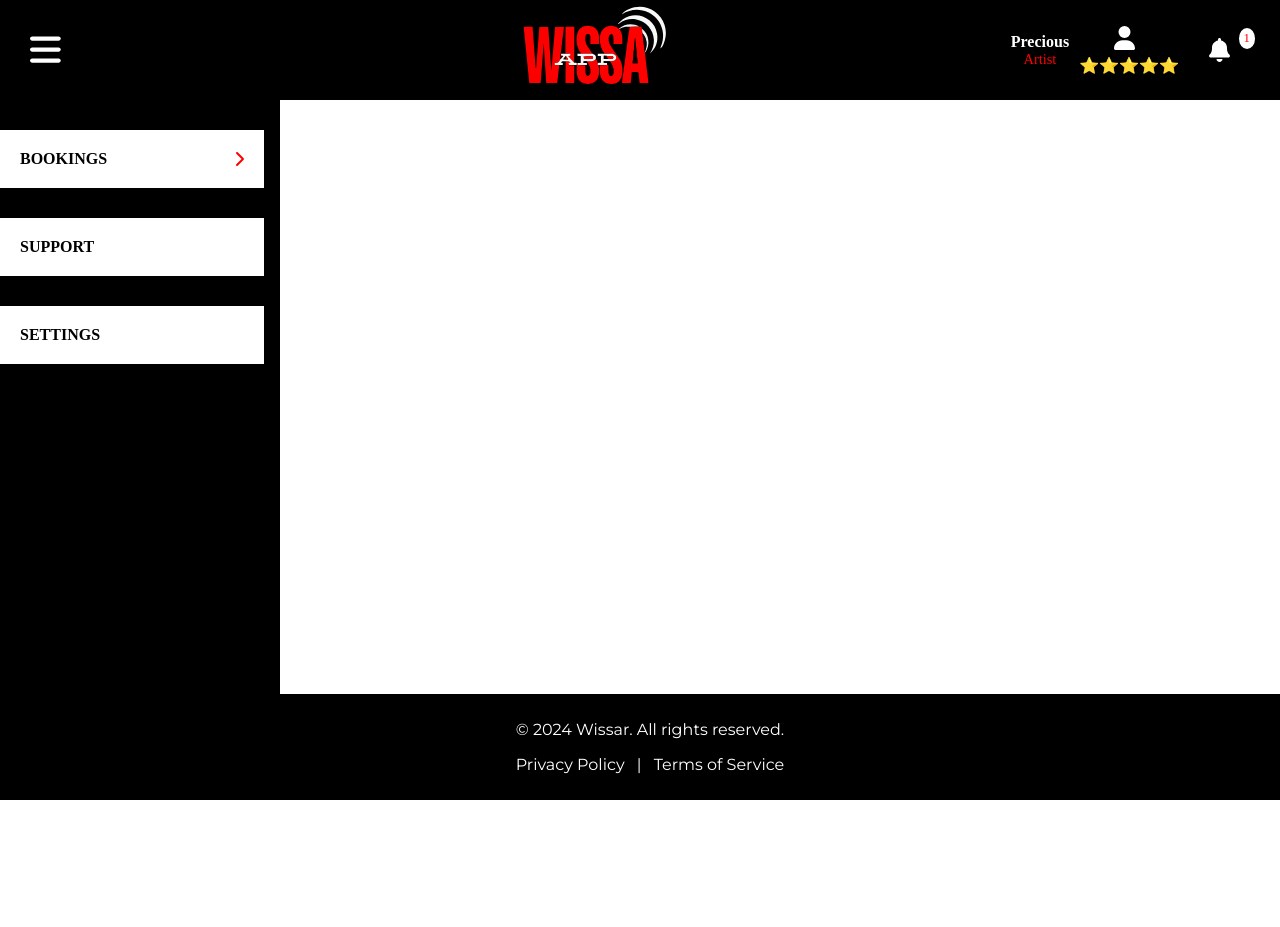
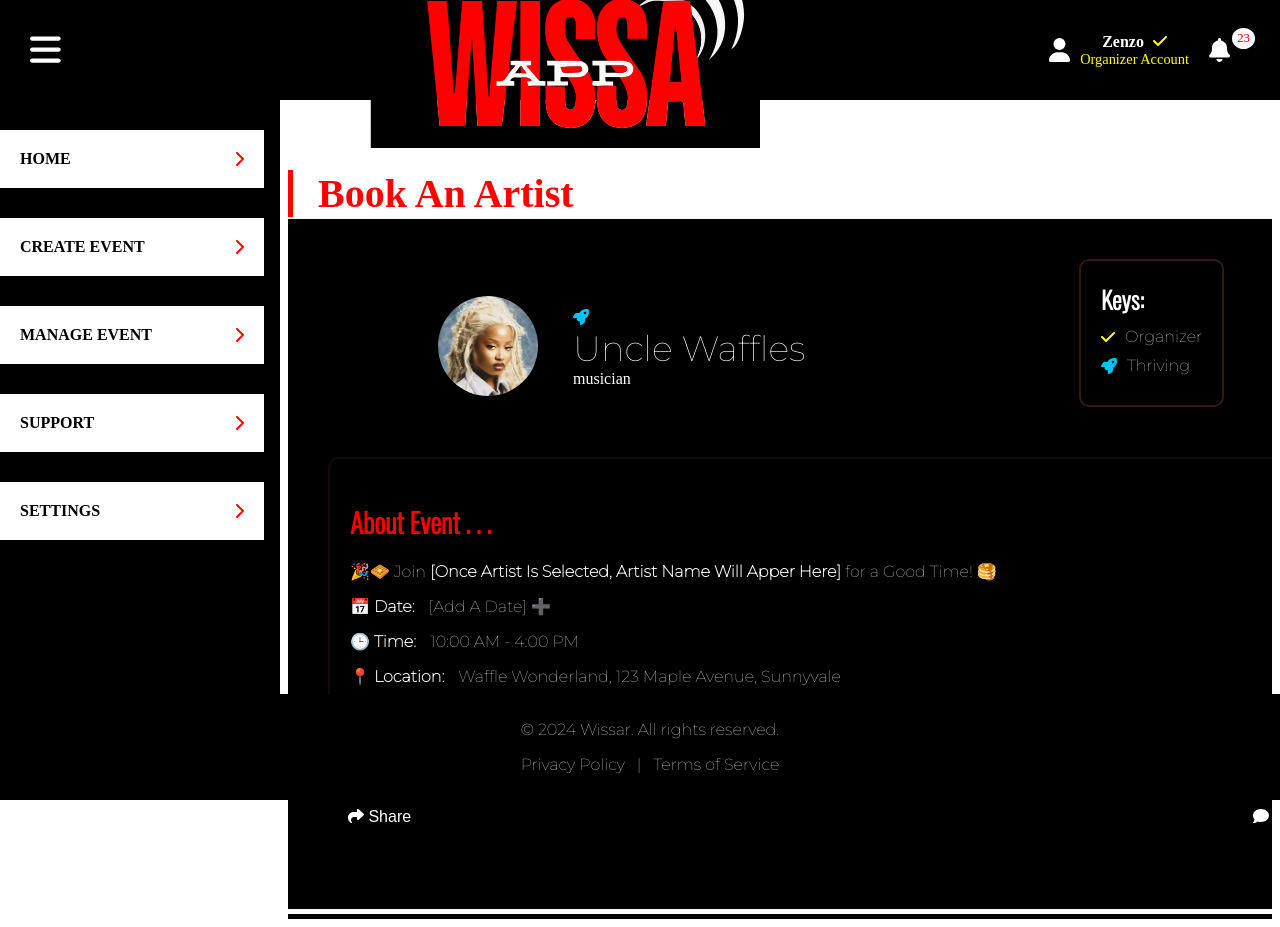
Before and after one commit to FowardPro/wissar_app, a React (Create React App) app: page / in a window 1280 px wide. Before the commit the page ends 878 px from the top, so only its background shows below. Built offline with nearby package versions, Linux system fonts and the light colour scheme; a web font is replaced by a local one.

Commit message:
Was testing the artist page

```diff
--- a/src/index.js
+++ b/src/index.js
@@ -4,11 +4,10 @@ import ReactDOM from "react-dom/client"
 import OrganizerAccountDesktop from "./components/OrganizerAccountDesktop"
 
 import AttendeeDashboard from './components/attendee/AttendeeDashboard'
-import ArtistHomePage from './components/ArtistHomePage'
 
 const root = ReactDOM.createRoot(document.getElementById("root"))
 root.render(
   <React.StrictMode>
-    <ArtistHomePage />
+    <OrganizerAccountDesktop />
   </React.StrictMode>
 )
```
